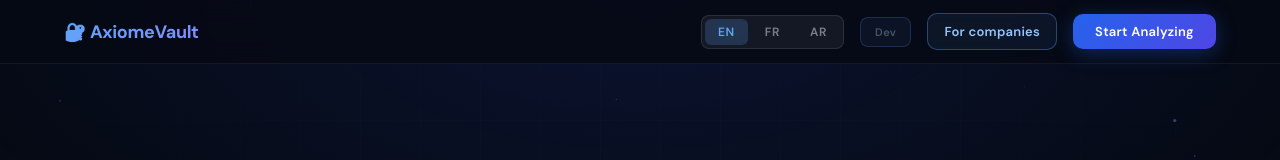
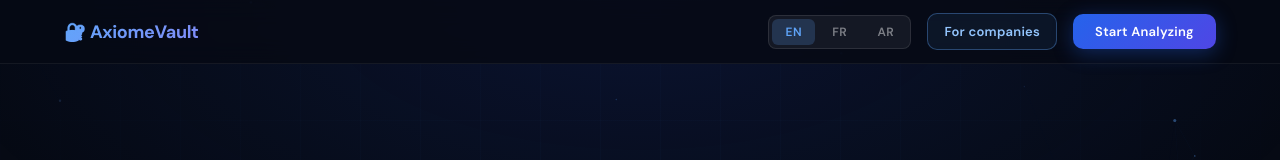
Before and after one commit to rayzox/AxiomeVault, a React (Vite) app: page / in a window 1280 px wide. Shown: the top 160 px of the page. Built offline with nearby package versions, Linux system fonts and the light colour scheme; no server answers; what compromise would draw is missing.

Commit message:
removed accidental button push

```diff
--- a/src/pages/LandingPage.jsx
+++ b/src/pages/LandingPage.jsx
@@ -688,34 +688,6 @@ export default function LandingPage({
         <div style={{ display: "flex", alignItems: "center", gap: 16 }}>
           <LangToggle lang={lang} onChange={setLang} />
           <button
-            onClick={() => onDevDashboard?.()}
-            style={{
-              padding: "7px 14px",
-              borderRadius: 8,
-              border: "1px solid rgba(96,165,250,0.2)",
-              background: "rgba(96,165,250,0.06)",
-              color: "#475569",
-              fontSize: 11,
-              fontWeight: 600,
-              cursor: "pointer",
-              fontFamily: "inherit",
-              letterSpacing: "0.04em",
-              transition: "all 0.2s",
-            }}
-            onMouseEnter={(e) => {
-              e.currentTarget.style.background = "rgba(96,165,250,0.12)";
-              e.currentTarget.style.borderColor = "rgba(96,165,250,0.4)";
-              e.currentTarget.style.color = "#93c5fd";
-            }}
-            onMouseLeave={(e) => {
-              e.currentTarget.style.background = "rgba(96,165,250,0.06)";
-              e.currentTarget.style.borderColor = "rgba(96,165,250,0.2)";
-              e.currentTarget.style.color = "#475569";
-            }}
-          >
-            Dev
-          </button>
-          <button
             onClick={() => onCompanyMode?.()}
             style={{
               padding: "9px 16px",
```
